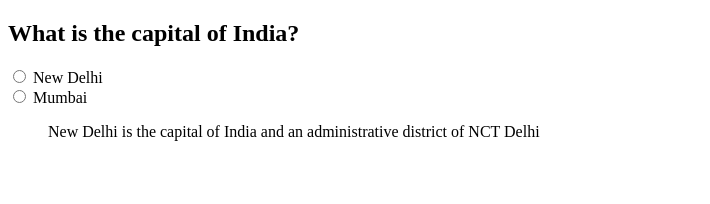
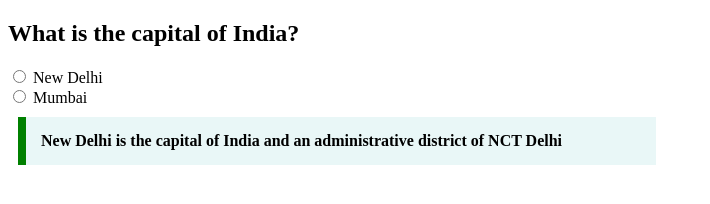
Before and after one commit to acciojob/trivia-AartiDixit, a website: page main.html in a window 1280 px wide. Shown: the whole page, without its empty margins (0-710 px from the left). Drawn offline with Linux system fonts and the light colour scheme.

Commit message:
Update styles.css

```diff
--- a/styles.css
+++ b/styles.css
@@ -1,2 +1,10 @@
-
 /* Your CSS Code here. */
+blockquote {
+    display: block;
+    max-width: 600px;
+    margin: 10px;
+    padding: 15px;
+    border-left: 8px solid green;
+    background-color: #e9f7f7;
+    font-weight: bold;
+  }
```
